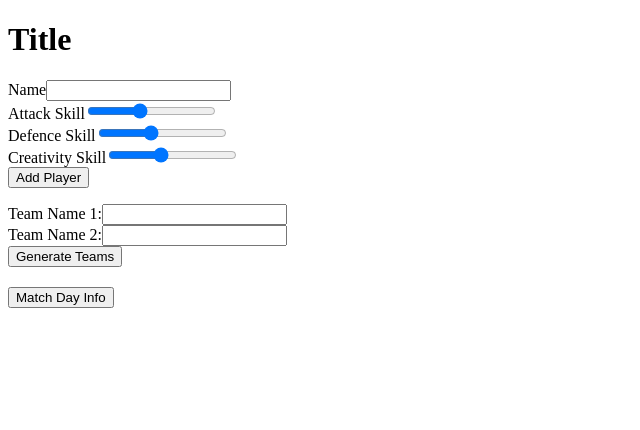
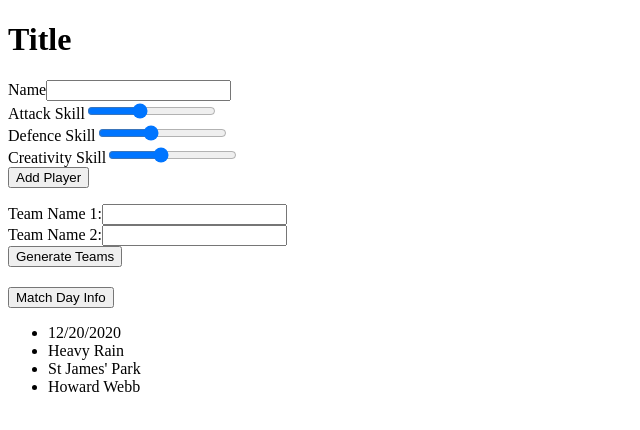
Before and after one commit to bpdm88/football-picker, a React (Create React App) app: page / in a window 1280 px wide. Both pictures are taken after a click on the button "Match Day Info". Shown: the top 430 px of the page, without its empty margins (0-640 px from the left). Built offline with nearby package versions, Linux system fonts and the light colour scheme.

Commit message:
match day info is rendered on click

```diff
--- a/src/components/MatchDay/MatchDay.js
+++ b/src/components/MatchDay/MatchDay.js
@@ -12,9 +12,15 @@ class MatchDay extends React.Component {
     }
 
     render() {
+        let { matchInfo } = this.props;
         return (
             <section>
                 <button onClick={this.handleClick}>Match Day Info</button>
+                <ul>
+                    {matchInfo.map((detail) => (
+                        <li key={detail.id}>{detail}</li>
+                    ))}
+                </ul>
             </section>
         );
     }
--- a/src/components/MatchDay/index.js
+++ b/src/components/MatchDay/index.js
@@ -1,6 +1,12 @@
 import { connect } from "react-redux";
 import MatchDay from "./MatchDay";
 import { getInfo } from "../../data/actions/state";
+
+let mapStateToProps = (state) => {
+    return {
+        matchInfo: state.matchInfo,
+    };
+};
 
 let mapDispatchToProps = (dispatch) => {
     return {
@@ -8,4 +14,4 @@ let mapDispatchToProps = (dispatch) => {
     };
 };
 
-export default connect(null, mapDispatchToProps)(MatchDay);
+export default connect(mapStateToProps, mapDispatchToProps)(MatchDay);
```
Also changed, not shown: 1 other file (tests, documents, lock files or other folders).
